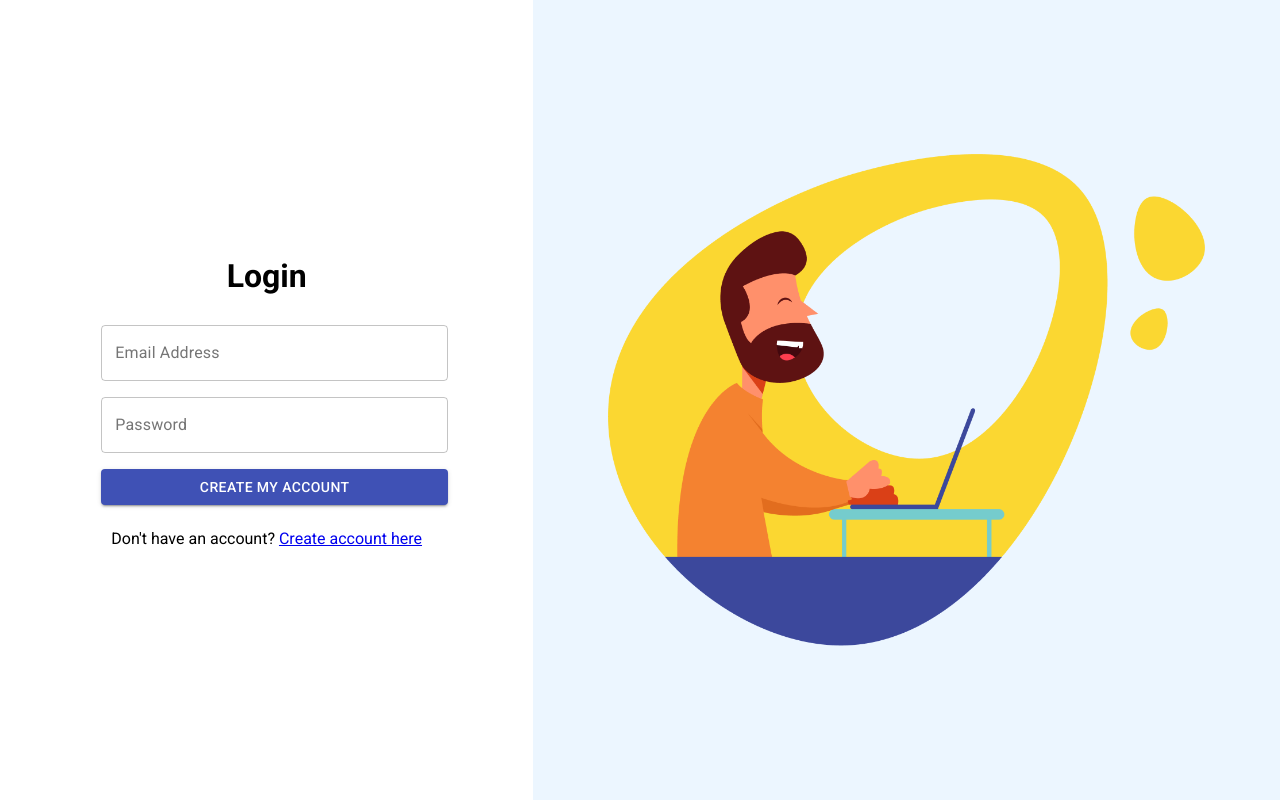
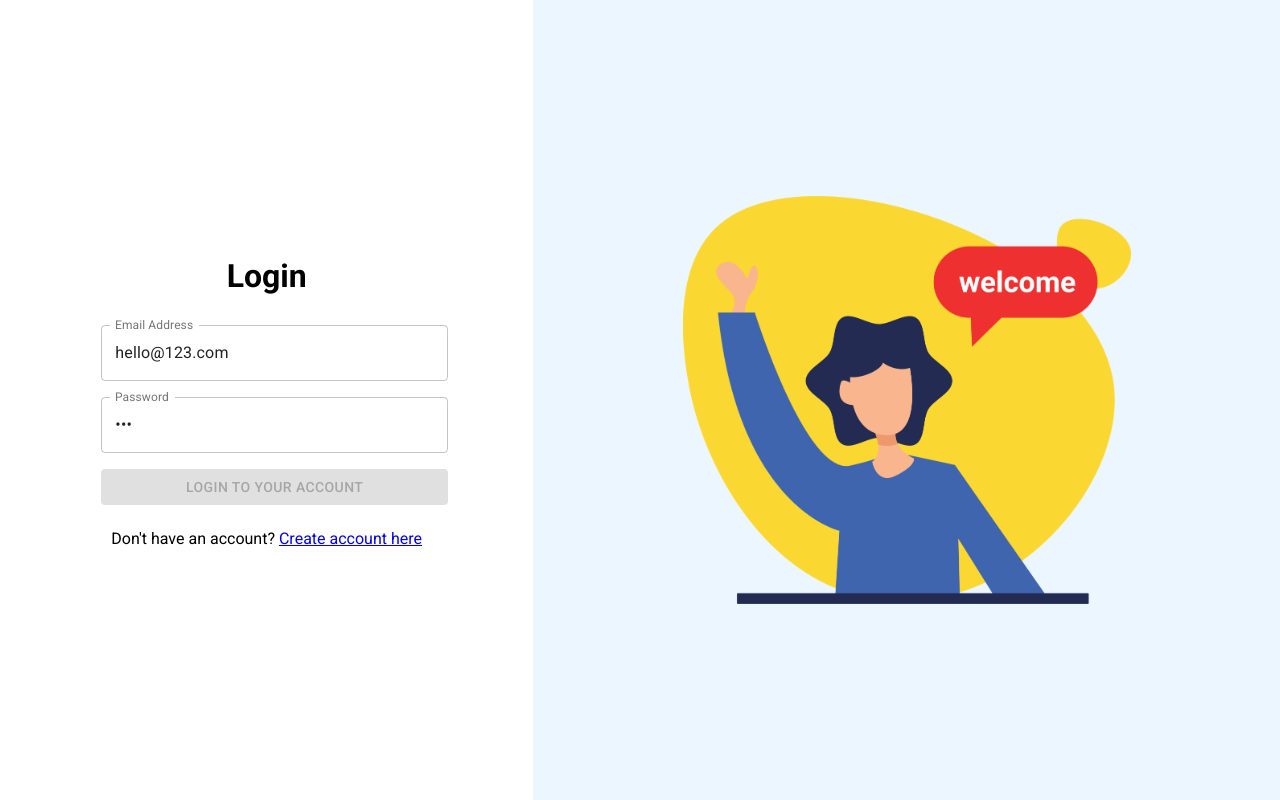
Before and after one commit to piupaulgit/project-manager, a React (Create React App) app in the folder project-manager-frontend/: page /login in a window 1280 px wide. Built offline with nearby package versions, Linux system fonts and the light colour scheme.

Commit message:
login page complete

```diff
--- a/project-manager-frontend/src/user/Login.js
+++ b/project-manager-frontend/src/user/Login.js
@@ -1,10 +1,17 @@
-import React from "react";
+import React, { useState } from "react";
 import { makeStyles } from "@material-ui/core/styles";
-import sideImage from "../assets/images/register-login-img.png";
+import sideImage from "../assets/images/login-img.png";
 import Button from "@material-ui/core/Button";
 import Grid from "@material-ui/core/Grid";
 import TextField from "@material-ui/core/TextField";
 import { Link } from "react-router-dom";
+import Snackbar from "@material-ui/core/Snackbar";
+import MuiAlert from "@material-ui/lab/Alert";
+import CircularProgress from "@material-ui/core/CircularProgress";
+import { login } from "./apiCalls";
+function Alert(props) {
+  return <MuiAlert elevation={6} variant="filled" {...props} />;
+}
 
 const useStyles = makeStyles((theme) => ({
   root: {
@@ -27,7 +34,7 @@ const useStyles = makeStyles((theme) => ({
     justifyContent: "center",
   },
   leftImage: {
-    maxWidth: "80%",
+    maxWidth: "60%",
   },
   right: {
     height: "100%",
@@ -39,12 +46,80 @@ const useStyles = makeStyles((theme) => ({
     maxWidth: "65%",
     textAlign: "center",
   },
+  btnWrapper: {
+    position: "relative",
+  },
+  buttonProgress: {
+    position: "absolute",
+    top: "50%",
+    left: "50%",
+    marginTop: -12,
+    marginLeft: -12,
+  },
   margin: {
     margin: theme.spacing(1),
   },
 }));
 const Login = () => {
   const classes = useStyles();
+  const [submitBtnState, setSubmitBtnState] = useState(true);
+  const [snackbarValues, setSnackbarValues] = useState({
+    state: false,
+    message: "",
+    severity: "",
+  });
+  const [loading, setLoading] = useState(false);
+  const [formData, setFormdata] = useState({
+    email: "hello@123.com",
+    password: "123",
+  });
+  const handleChange = (name) => (event) => {
+    setFormdata({ ...formData, [name]: event.target.value });
+    if (formData.email === "" || formData.password === "") {
+      setSubmitBtnState(true);
+    } else {
+      setSubmitBtnState(false);
+    }
+  };
+  const onSubmit = (event) => {
+    event.preventDefault();
+    setLoading(true);
+    login({ email, password })
+      .then((data) => {
+        setLoading(false);
+        if (data.errorFlag) {
+          setSnackbarValues({
+            state: true,
+            severity: "error",
+            message: data.response,
+          });
+        } else {
+          setFormdata({
+            email: "",
+            password: "",
+          });
+          console.log("login successs");
+          // return <Redirect to="/login"></Redirect>;
+        }
+      })
+      .catch((err) => {
+        setLoading(false);
+        setSnackbarValues({
+          state: true,
+          severity: "error",
+          message: "Somethingwent wrong, Please try again",
+        });
+      });
+  };
+
+  const handleClose = (event, reason) => {
+    if (reason === "clickaway") {
+      return;
+    }
+    setSnackbarValues({ ...snackbarValues, state: false });
+  };
+
+  const { email, password } = formData;
   return (
     <div>
       <Grid
@@ -67,6 +142,9 @@ const Login = () => {
                   label="Email Address"
                   variant="outlined"
                   fullWidth
+                  autoComplete="off"
+                  value={email}
+                  onChange={handleChange("email")}
                 />
                 <TextField
                   className={classes.margin}
@@ -75,16 +153,27 @@ const Login = () => {
                   variant="outlined"
                   type="password"
                   fullWidth
+                  value={password}
+                  onChange={handleChange("password")}
                 />
                 <Button
+                  className={classes.btnWrapper}
                   variant="contained"
                   color="primary"
                   type="submit"
                   fullWidth
                   className={classes.margin}
+                  onClick={onSubmit}
+                  disabled={submitBtnState || loading}
                 >
-                  Create My Account
+                  Login to Your Account
                 </Button>
+                {loading && (
+                  <CircularProgress
+                    size={24}
+                    className={classes.buttonProgress}
+                  />
+                )}
               </form>
               <p>
                 Don't have an account?{" "}
@@ -108,6 +197,15 @@ const Login = () => {
         </Grid>
         {/* right section */}
       </Grid>
+      <Snackbar
+        open={snackbarValues.state}
+        autoHideDuration={6000}
+        onClose={handleClose}
+      >
+        <Alert severity={snackbarValues.severity}>
+          {snackbarValues.message}
+        </Alert>
+      </Snackbar>
     </div>
   );
 };
--- a/project-manager-frontend/src/user/apiCalls.js
+++ b/project-manager-frontend/src/user/apiCalls.js
@@ -2,6 +2,7 @@
 
 import { API } from "../backend";
 
+// api call for register user
 export const register = (user) => {
   console.log(`${API}/register`);
   return fetch(`${API}/register`, {
@@ -17,3 +18,20 @@ export const register = (user) => {
     })
     .catch((err) => console.log(err));
 };
+
+// api call for login user
+export const login = (user) => {
+  console.log(`${API}/login`);
+  return fetch(`${API}/login`, {
+    method: "POST",
+    headers: {
+      Accept: "application/json",
+      "Content-Type": "application/json",
+    },
+    body: JSON.stringify(user),
+  })
+    .then((response) => {
+      return response.json();
+    })
+    .catch((err) => console.log(err));
+};
```
Also changed, not shown: project-manager-frontend/src/assets/images/login-img.png (added).
